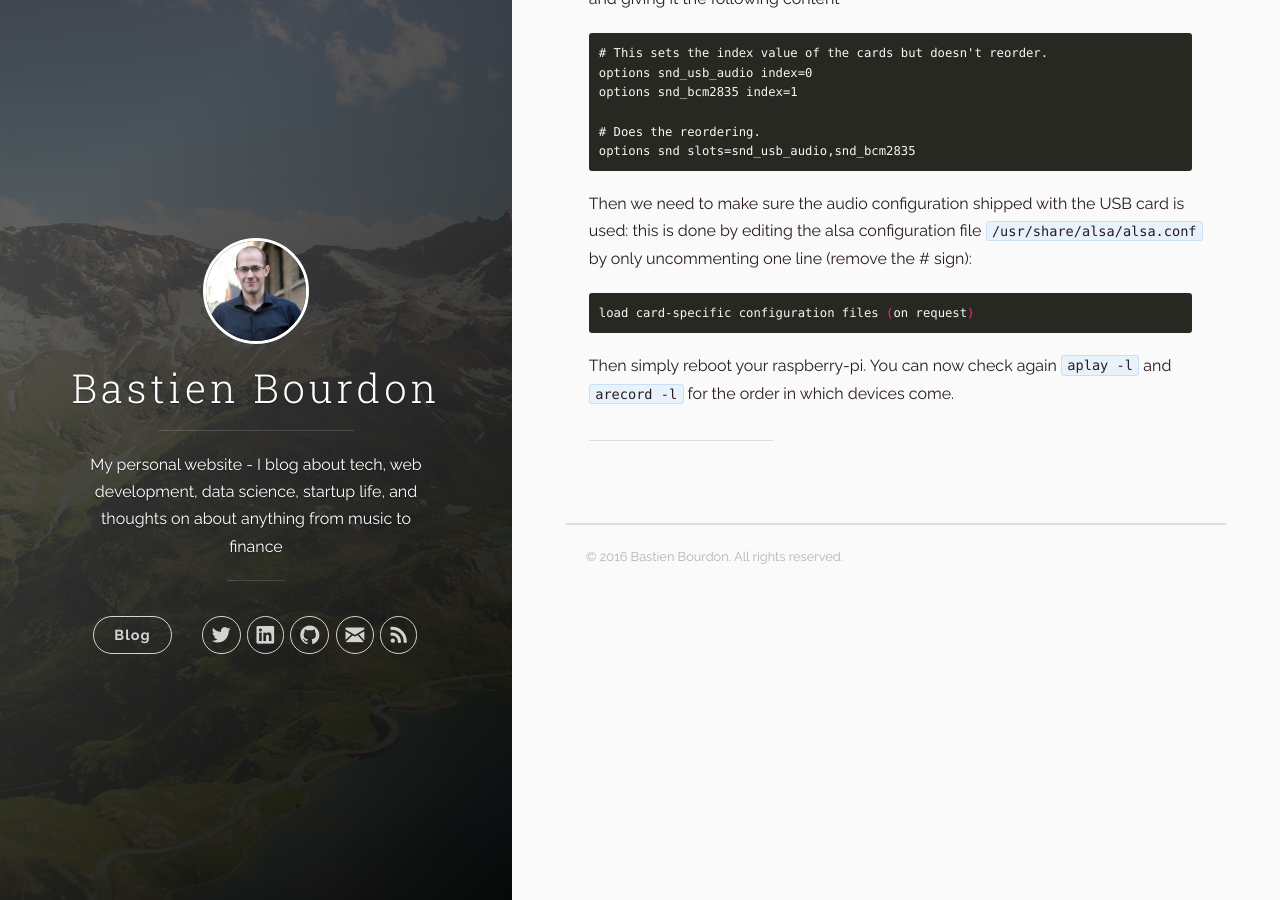
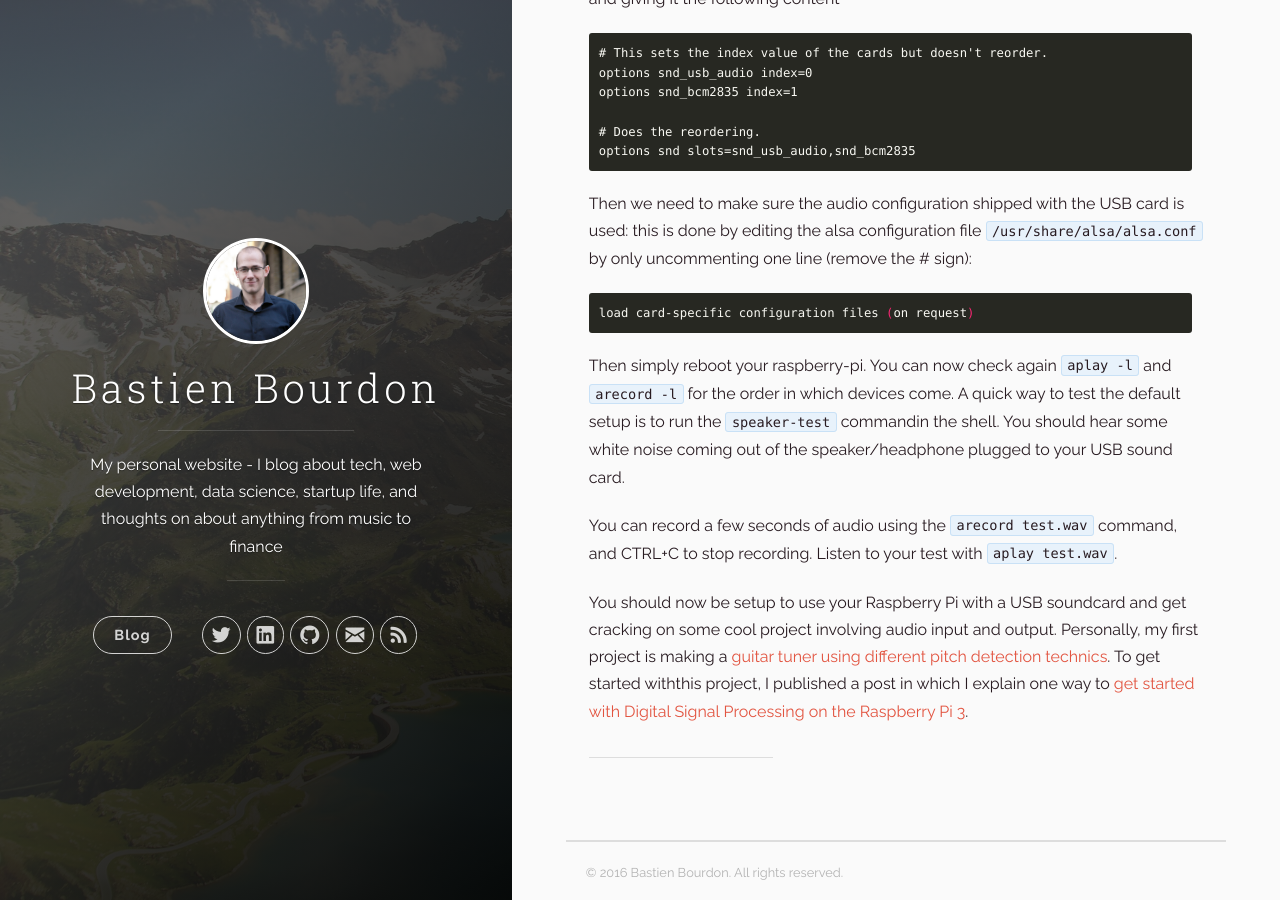
Before and after one commit to Bastien-Brd/Bastien-Brd.github.io, a Jekyll site: the page built from _posts/2016-09-16-raspberrypi-usb-sound.markdown, in a window 1280 px wide and 900 px high, scrolled down 2121 px. Built offline with Jekyll 4.4.1, drawn with Linux system fonts in a browser that asks for light colours; nearby versions of some CDN libraries.

Commit message:
Finish the Raspberry Pi USB sound card post

````diff
--- a/_posts/2016-09-16-raspberrypi-usb-sound.markdown
+++ b/_posts/2016-09-16-raspberrypi-usb-sound.markdown
@@ -86,6 +86,10 @@ Then we need to make sure the audio configuration shipped with the USB card is u
 load card-specific configuration files (on request)
 ```
 
-Then simply reboot your raspberry-pi. You can now check again `aplay -l` and `arecord -l` for the order in which devices come.
+Then simply reboot your raspberry-pi. You can now check again `aplay -l` and `arecord -l` for the order in which devices come. A quick way to test the default setup is to run the `speaker-test` commandin the shell. You should hear some white noise coming out of the speaker/headphone plugged to your USB sound card.
+
+You can record a few seconds of audio using the `arecord test.wav` command, and CTRL+C to stop recording. Listen to your test with `aplay test.wav`.
+
+You should now be setup to use your Raspberry Pi with a USB soundcard and get cracking on some cool project involving audio input and output. Personally, my first project is making a [guitar tuner using different pitch detection technics](https://github.com/Bastien-Brd/pi-tuner/). To get started withthis project, I published a post in which I explain one way to [get started with Digital Signal Processing on the Raspberry Pi 3]({% link _posts/2016-09-17-dsp-on-raspberrypi.markdown %}).
 
 ---
--- a/_posts/2016-09-17-dsp-on-raspberrypi.markdown
+++ b/_posts/2016-09-17-dsp-on-raspberrypi.markdown
@@ -53,9 +53,10 @@ Now we can test recording and playing some audio in our python3 interpreter:
   8 dmix, ALSA (0 in, 2 out)
 * 9 default, ALSA (128 in, 128 out)
 
+>>> device = 0    # we use my USB sound card device
 >>> duration = 5  # seconds
 >>> fs = 44100    # samples by second
->>> myrecording = sd.rec(duration * fs, samplerate=fs, channels=2)
+>>> myrecording = sd.rec(duration * fs, samplerate=fs, channels=2, device=device)
 >>> myrecording.shape
 (220500, 2)
 
````
Also changed, not shown: Gemfile.lock.
